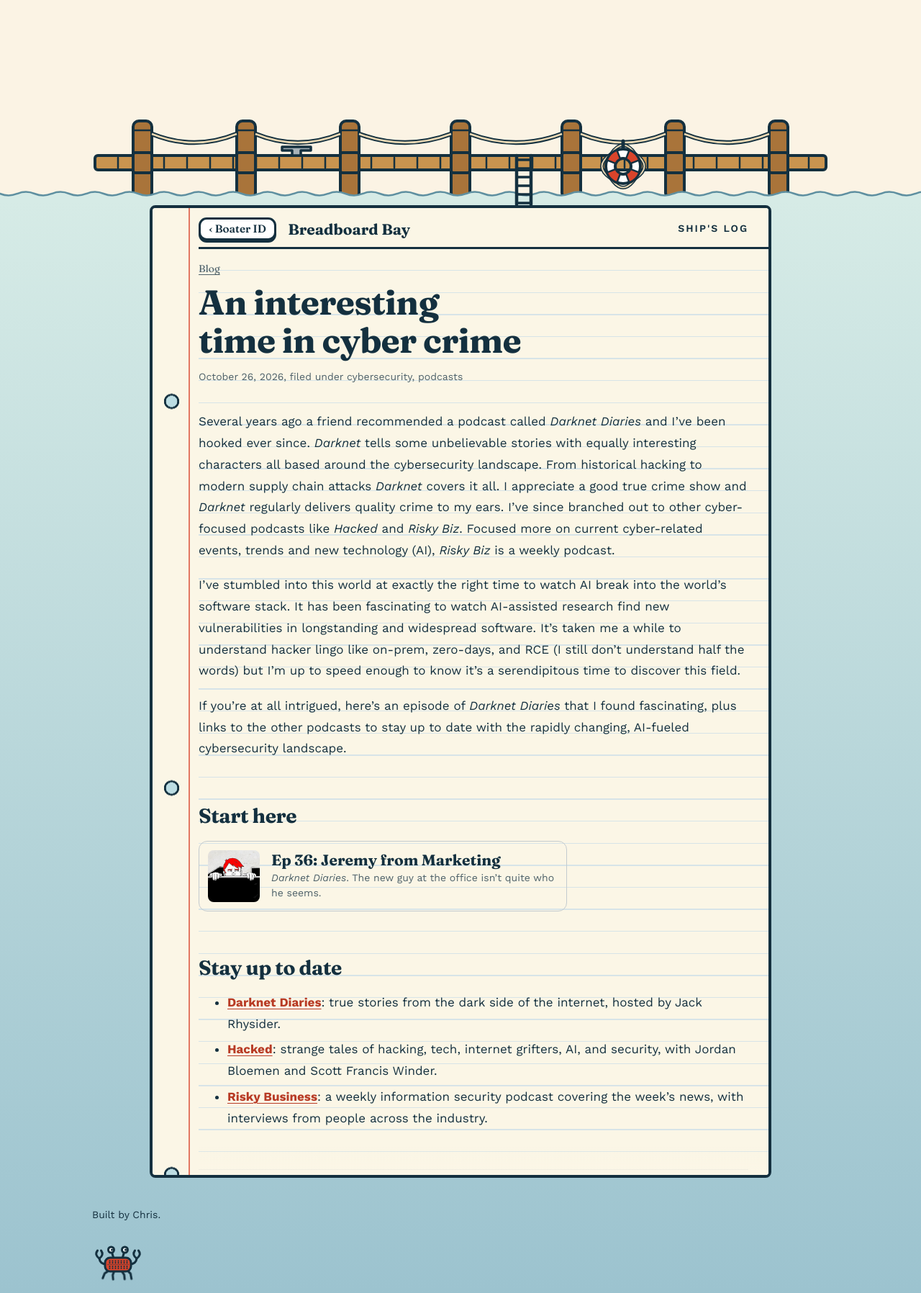
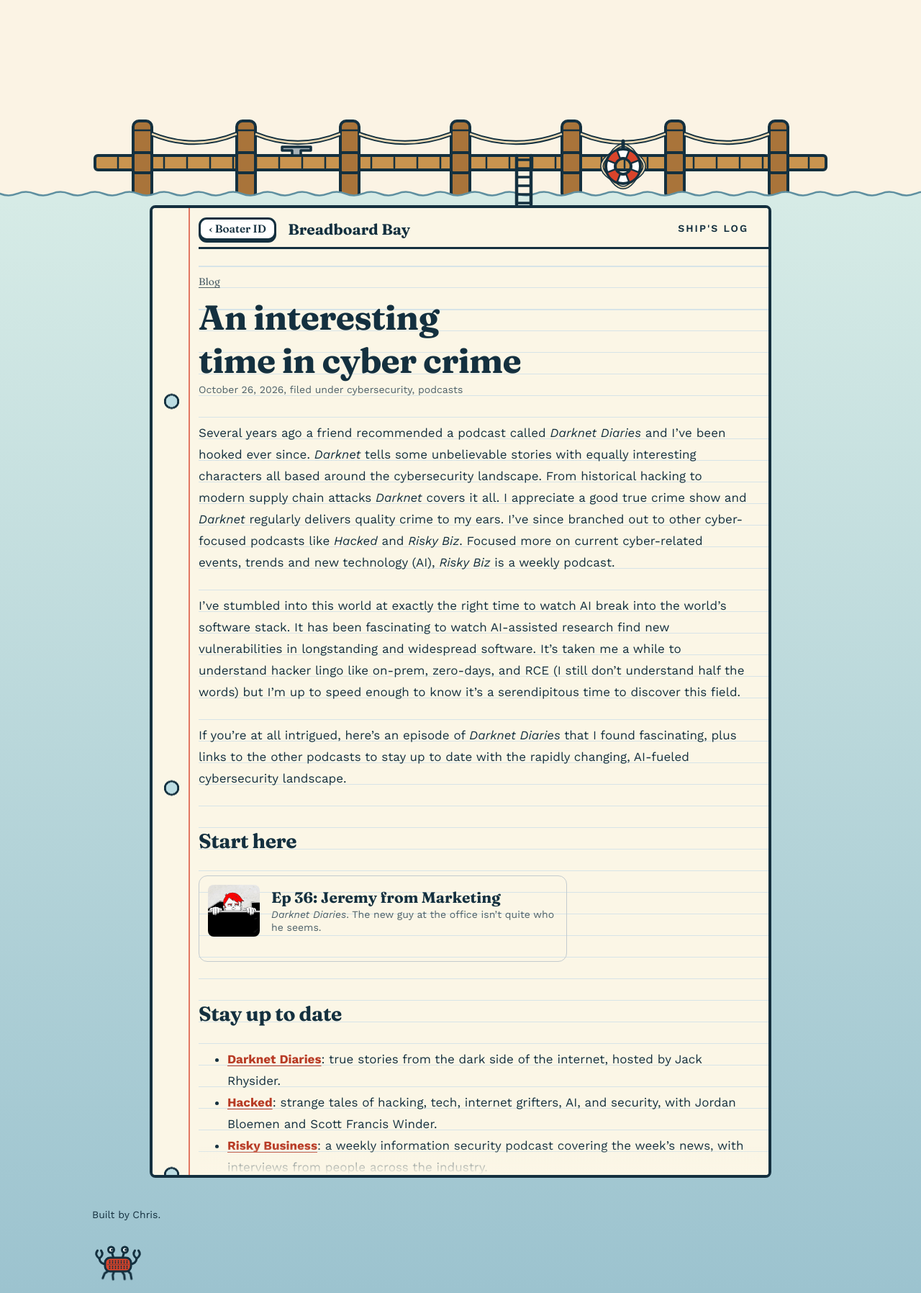
Before and after one commit to RobotCrabLab/Homepage, a Jekyll site: the page built from _posts/2026-10-26-an-interesting-time-in-cyber-crime.md, in a window 1280 px wide. Shown: the whole page at 72% size. Built offline with Jekyll 4.4.1, drawn with Linux system fonts in a browser that asks for light colours.

Commit message:
Set the sheets' text on the paper's ruled lines
Everything on a sheet now shares a 30px line, with the rules drawn to match.

Co-Authored-By: Claude Opus 5.5 <noreply@anthropic.com>
Claude-Session: https://claude.ai/code/session_016BwnKwMceey9joAJi8jCUY

```diff
--- a/assets/css/style.css
+++ b/assets/css/style.css
@@ -573,10 +573,7 @@ img { max-width: 100%; height: auto; }
   }
   .sheet-back:hover { background: #D9442B; color: #FFFFFF; }
   .sheet-back:focus-visible { outline: 3px solid #2F6FB5; outline-offset: 3px; }
-  .sheet-body {
-    display: block; flex: 1; min-width: 0; padding: 1rem 1.75rem 3rem 0;
-    background: repeating-linear-gradient(transparent 0 1.7em, #D7E4E8 1.7em calc(1.7em + 1.5px), transparent calc(1.7em + 1.5px) 1.8em);
-  }
+  .sheet-body { display: block; flex: 1; min-width: 0; padding: 0 1.75rem 3rem 0; }
   /* A soft fade at the paper's bottom edge, so there's a hint of more below. The extra
      padding above means it never covers the last line once you reach the end. */
   .sheet-body::after {
@@ -634,6 +631,39 @@ img { max-width: 100%; height: auto; }
   :root[data-theme="dark"] .sheet-album { --ink: #E3ECEA; --muted: #C9DADE; }
 }
 @media (prefers-reduced-motion: reduce) { .sheet-album .shot { transition: none; } }
+/* Words sit on the paper's ruled lines. Everything on a sheet shares one 30px line and every
+   gap is a whole number of lines, so the rhythm never drifts; each text size then gets a small
+   nudge so its baseline lands just above the rule. The rules take over from thin dividers. */
+@media screen and (min-width: 40.01rem) {
+  .sheet:not(.sheet-album) .sheet-body {
+    --line: 30px; padding: var(--line) 1.75rem calc(var(--line) * 2) 0;
+    background: repeating-linear-gradient(transparent 0 23px, #D7E4E8 23px 24.5px, transparent 24.5px var(--line));
+  }
+  .sheet:not(.sheet-album) .sheet-body::after { margin-bottom: calc(var(--line) * -2); }
+  .sheet:not(.sheet-album) .sheet-body * { margin-block: 0; padding-block: 0; border-block-width: 0; line-height: var(--line); row-gap: 0; }
+  .sheet:not(.sheet-album) .sheet-body .page-head { margin-bottom: var(--line); }
+  .sheet:not(.sheet-album) .sheet-body h1 { font-size: 3rem; line-height: calc(var(--line) * 2); }
+  .sheet:not(.sheet-album) .sheet-body section + section, .sheet:not(.sheet-album) .sheet-body .resume-actions, .sheet:not(.sheet-album) .sheet-body .facts, .sheet:not(.sheet-album) .sheet-body .feed-note, .sheet:not(.sheet-album) .sheet-body .post-nav,
+  .sheet:not(.sheet-album) .sheet-body .not-found .lede + p, .sheet:not(.sheet-album) .sheet-body .prose > * + * { margin-top: var(--line); }
+  .sheet:not(.sheet-album) .sheet-body .prose > h2:not(:first-child) { margin-top: calc(var(--line) * 2); }
+  .sheet:not(.sheet-album) .sheet-body .hero-figure { margin-bottom: var(--line); }
+  .sheet:not(.sheet-album) .sheet-body .timeline > li:not(:last-child), .sheet:not(.sheet-album) .sheet-body .skills > div:not(:last-child), .sheet:not(.sheet-album) .sheet-body .post-list > li:not(:last-child),
+  .sheet:not(.sheet-album) .sheet-body .project-list > li:not(:last-child) .project-row, .sheet:not(.sheet-album) .sheet-body .pubs > li:not(:last-child) { padding-bottom: var(--line); }
+  .sheet:not(.sheet-album) .sheet-body .timeline > li, .sheet:not(.sheet-album) .sheet-body .skills > div, .sheet:not(.sheet-album) .sheet-body .post-list > li, .sheet:not(.sheet-album) .sheet-body .project-row { align-items: start; }
+  .sheet:not(.sheet-album) .sheet-body h1 { position: relative; top: 5px; }
+  .sheet:not(.sheet-album) .sheet-body h2 { position: relative; top: -3px; }
+  .sheet:not(.sheet-album) .sheet-body code { line-height: 1; }
+  .sheet:not(.sheet-album) .sheet-body pre { padding-block: 15px; }
+  .sheet:not(.sheet-album) .sheet-body pre code { display: block; line-height: var(--line); }
+  .sheet:not(.sheet-album) .sheet-body svg { display: block; }
+  .sheet:not(.sheet-album) .sheet-body .button { padding-block: 15px; }
+  .sheet:not(.sheet-album) .sheet-body .p-status { padding-block: 1.6px; border-block-width: 1px; line-height: 24.5px; }
+  .sheet:not(.sheet-album) .sheet-body .episode-card { padding-block: 12px; border-block-width: 1px; }
+  .sheet:not(.sheet-album) .sheet-body .episode-card * { line-height: 1.3; }
+  /* A heading's underline is the paper's own rule, drawn darker */
+  .sheet:not(.sheet-album) .sheet-body section > h2 { background: linear-gradient(#14303F, #14303F) 0 26.5px / 100% 2px no-repeat; }
+}
+
 @media screen and (min-width: 40.01rem) and (prefers-color-scheme: dark) {
   :root:not([data-theme="light"]) body { --hole: #3F7183; }
 }
--- a/assets/js/spa.js
+++ b/assets/js/spa.js
@@ -83,6 +83,7 @@
       old.replaceWith(s);
     });
     window.scrollTo(0, 0);
+    snapPictures();
     var s = sheet(), target = s || main;
     target.setAttribute('tabindex', '-1');
     target.focus({ preventScroll: true });
@@ -135,8 +136,28 @@
     go(location.href, false, e.state && e.state.y);
   });
 
+  // Pictures come in any height, so round each one's box up to whole ruled lines (30px),
+  // which keeps the words after it sitting on the rules.
+  function snapPictures() {
+    if (!wide.matches) return;
+    document.querySelectorAll('.sheet:not(.sheet-album) .sheet-body :is(img, svg)').forEach(function (pic) {
+      var box = pic.closest('a.episode-card, figure, p') || pic;
+      var side = box === pic ? 'marginBottom' : 'paddingBottom';   // a bare picture can't take padding
+      box.style[side] = '';
+      // Layout height, not the on-screen box, which an animated mascot's tilt would change
+      var h = box === pic ? parseFloat(getComputedStyle(pic).height) : box.getBoundingClientRect().height;
+      var extra = (30 - h % 30) % 30;
+      box.style[side] = parseFloat(getComputedStyle(box)[side]) + extra + 'px';
+    });
+  }
+  addListener.call(window, 'resize', snapPictures);
+  document.addEventListener('load', function (e) {
+    if (e.target.tagName === 'IMG') snapPictures();
+  }, true);
+
   // With no scrollbar to click, the arrow keys need the sheet in focus from the start
   document.addEventListener('DOMContentLoaded', function () {
+    snapPictures();
     var s = wide.matches && sheet();
     if (!s) return;
     s.setAttribute('tabindex', '-1');
```
